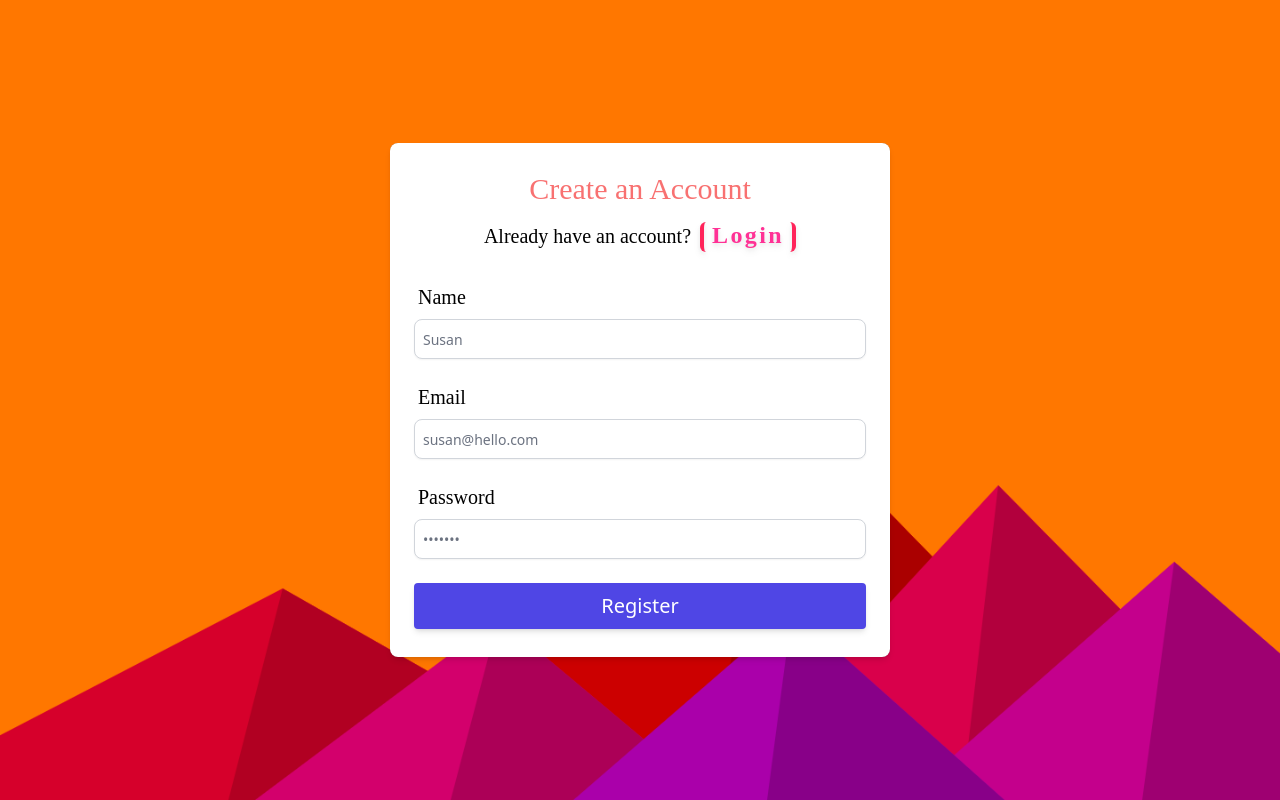
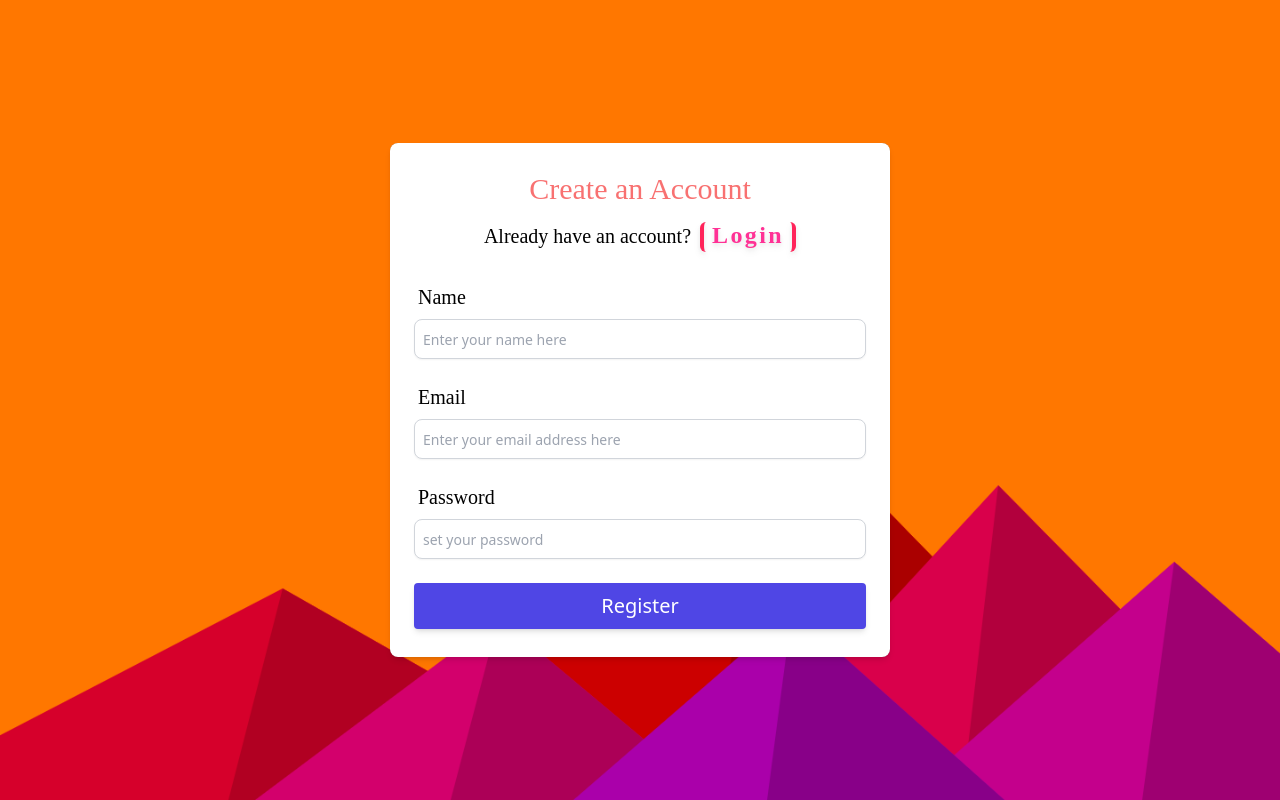
Before and after one commit to Mark-0392/Login-Front-End-using-redux-toolkit-and-react-redux, a React (Vite) app: page / in a window 1280 px wide. Built offline with nearby package versions, Linux system fonts and the light colour scheme; a web font is replaced by a local one.

Commit message:
removed the default from the register and login form

```diff
--- a/src/Pages/LoginPage.jsx
+++ b/src/Pages/LoginPage.jsx
@@ -24,21 +24,6 @@ export const action =
       toast.error(error_Message)
       return null
     }
-    // try {
-    //   const response = await BaseURL.post('api/v1/auth/login', data)
-    //   store.dispatch(loginUser(response.data))
-
-    //   toast.success('You have successfully logged in')
-    //   return redirect('/dashboard')
-    // } catch (error) {
-    //   console.log(error)
-
-    //   const error_Message = error.response.data.message
-    //   toast.error(error_Message)
-    //   return null
-    // }
-
-    // return 'something'
   }
 
 function LoginPage() {
@@ -57,7 +42,6 @@ function LoginPage() {
             type="email"
             name="email"
             placeholder="Enter your email address"
-            defaultValue="susan@hello.com"
           />
         </div>
         <div className="mb-4">
@@ -66,7 +50,6 @@ function LoginPage() {
             type="password"
             name="password"
             placeholder="Enter your password"
-            defaultValue="success"
           />
         </div>
         <Link
--- a/src/Pages/RegisterPage.jsx
+++ b/src/Pages/RegisterPage.jsx
@@ -39,7 +39,6 @@ function RegisterPage() {
               type="text"
               name="name"
               placeholder="Enter your name here"
-              defaultValue="Susan"
               required
             />
 
@@ -48,14 +47,12 @@ function RegisterPage() {
               type="email"
               name="email"
               placeholder="Enter your email address here"
-              defaultValue="susan@hello.com"
             />
             <CommonFormLayout
               label="Password"
               type="password"
               name="password"
               placeholder="set your password"
-              defaultValue="success"
             />
             {/* <div className=" flex items-center">
               <input
```
